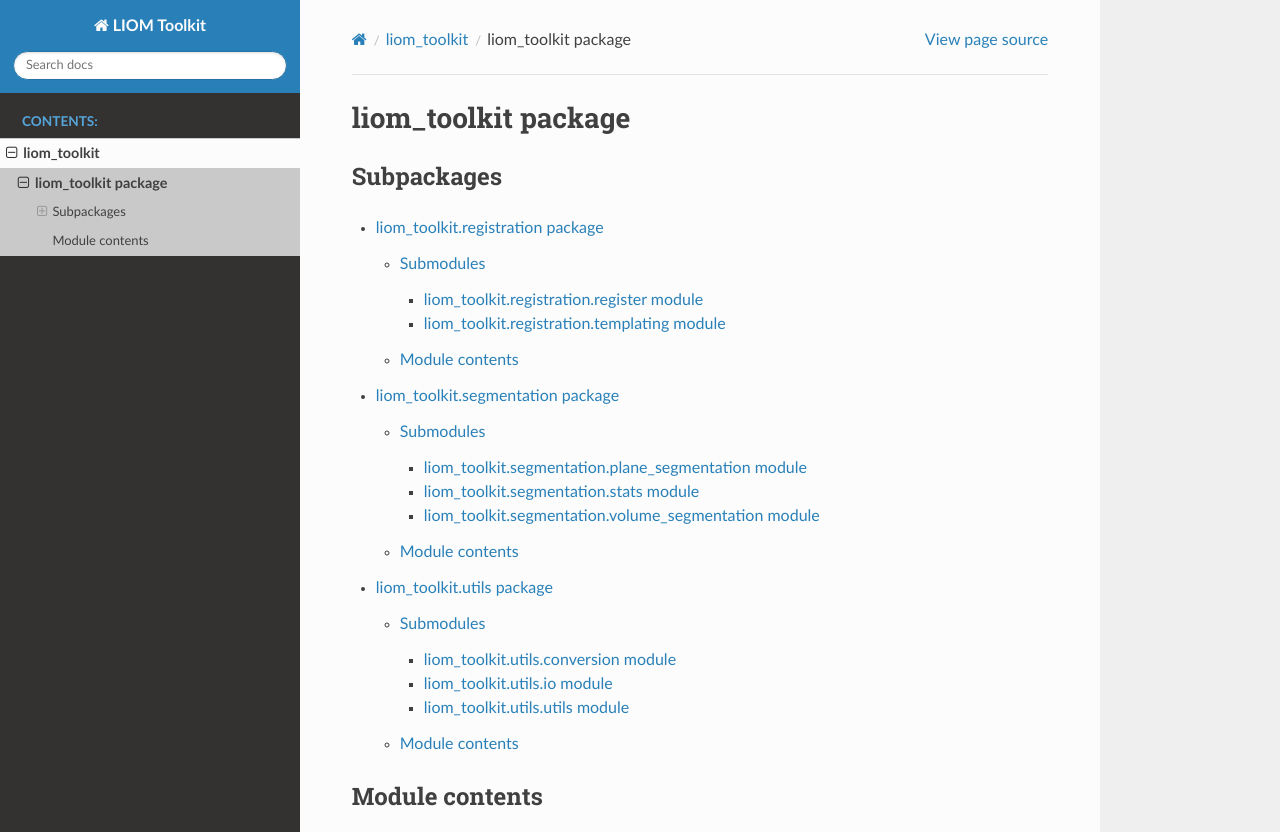
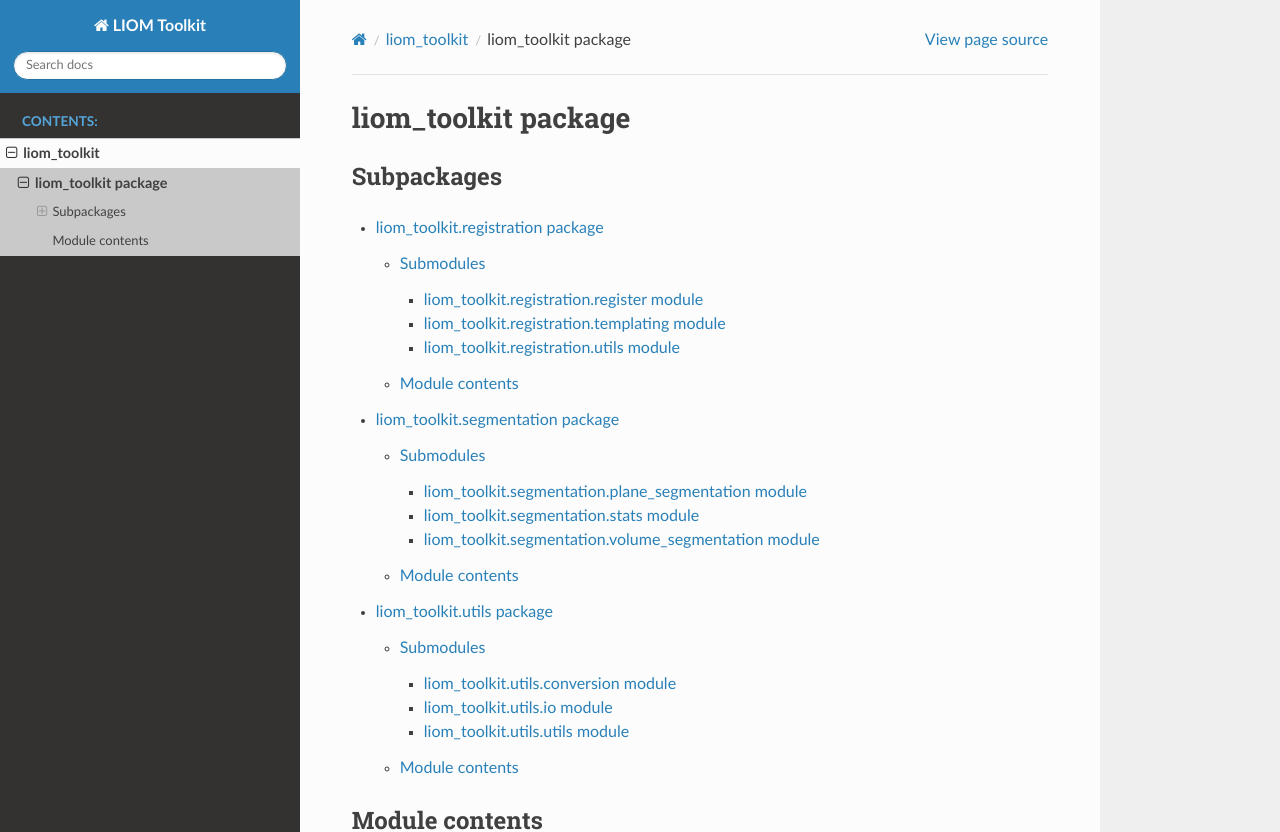
Before and after one commit to LIOMLab/liom-toolkit, a Sphinx documentation site: the page built from docs/source/reference/liom_toolkit.rst, in a window 1280 px wide and 1149 px high, cut to the strip 0-832 px from the top of the window. Built offline with Sphinx 7.4.7 and the Read the Docs theme 2.0.0, drawn with Linux system fonts in a browser that asks for light colours.

Commit message:
Updated documentation

```diff
--- a/docs/source/reference/liom_toolkit.registration.rst
+++ b/docs/source/reference/liom_toolkit.registration.rst
@@ -9,6 +9,7 @@ Submodules
 
    liom_toolkit.registration.register
    liom_toolkit.registration.templating
+   liom_toolkit.registration.utils
 
 Module contents
 ---------------
--- /dev/null
+++ b/docs/source/reference/liom_toolkit.registration.utils.rst
@@ -0,0 +1,7 @@
+liom\_toolkit.registration.utils module
+=======================================
+
+.. automodule:: liom_toolkit.registration.utils
+   :members:
+   :undoc-members:
+   :show-inheritance:
```
